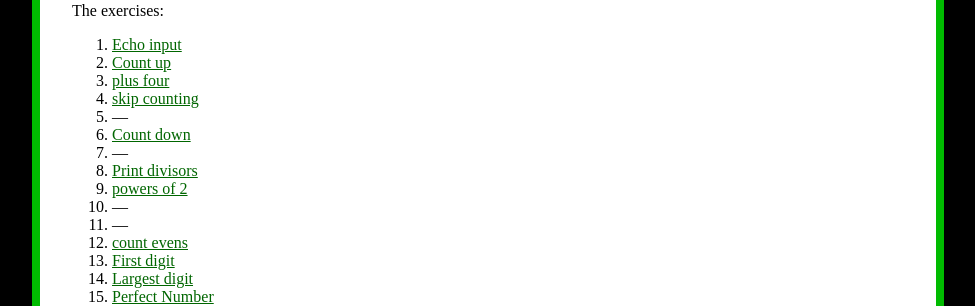
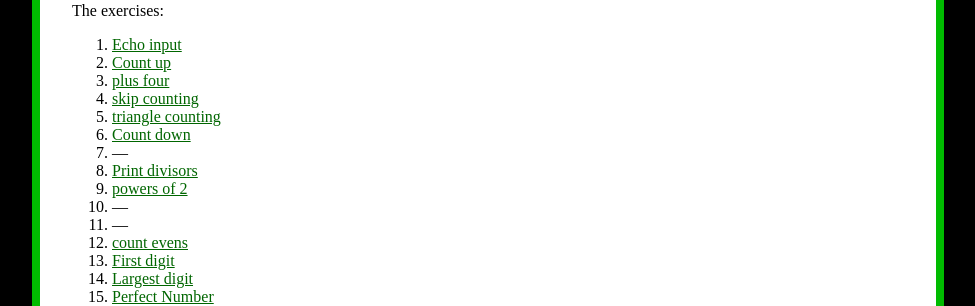
Before and after one commit to ycpcs/cs101-spring2018, a Jekyll site: the page built from assign/assign03.md, in a window 1280 px wide. Shown: the part 329-635 px from the top of the page, without its empty margins (152-1127 px from the left). Built offline with Jekyll 4.4.1, drawn with Linux system fonts in a browser that asks for light colours.

Commit message:
added triangle counting exercise

```diff
--- a/assign/assign03.md
+++ b/assign/assign03.md
@@ -19,7 +19,7 @@
 2. [Count up](https://cs.ycp.edu/cloudcoder/#exercise?c=17,p=873)
 3. [plus four](https://cs.ycp.edu/cloudcoder/#exercise?c=17,p=882)
 4. [skip counting](https://cs.ycp.edu/cloudcoder/#exercise?c=17,p=881)
-5. &mdash;
+5. [triangle counting](https://cs.ycp.edu/cloudcoder/#exercise?c=17,p=883)
 6. [Count down](https://cs.ycp.edu/cloudcoder/#exercise?c=17,p=880)
 7. &mdash;
 8. [Print divisors](https://cs.ycp.edu/cloudcoder/#exercise?c=17,p=869)
```
